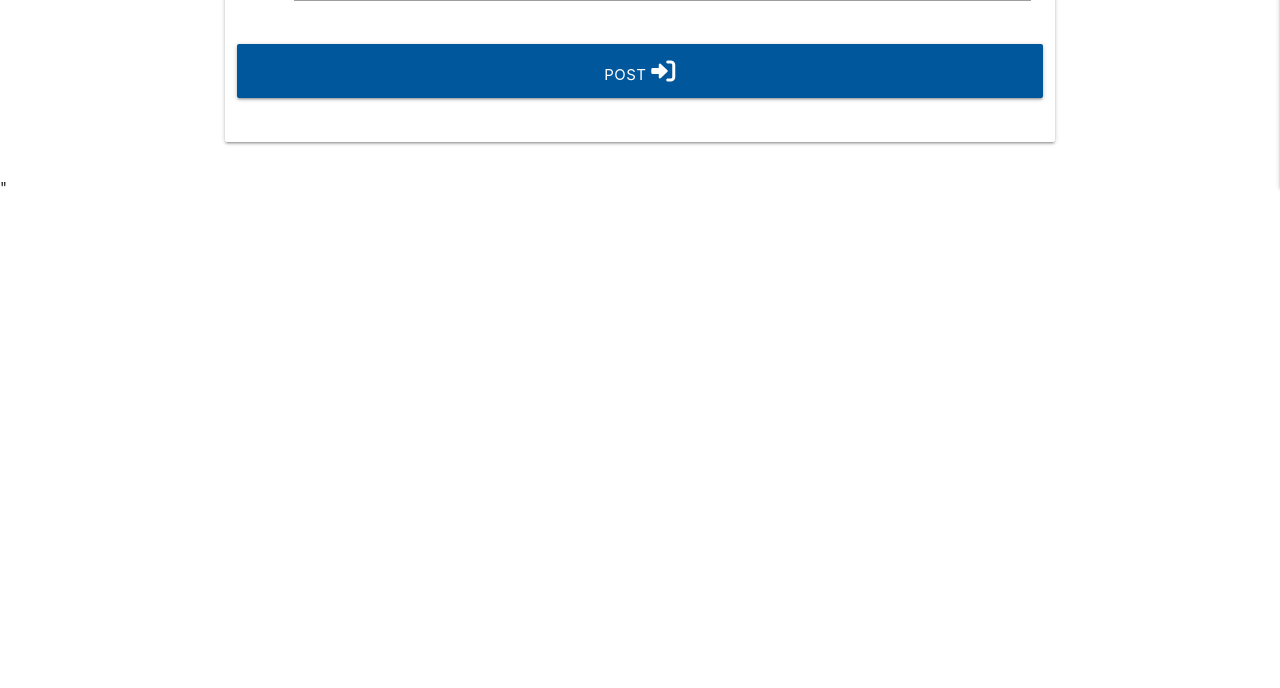
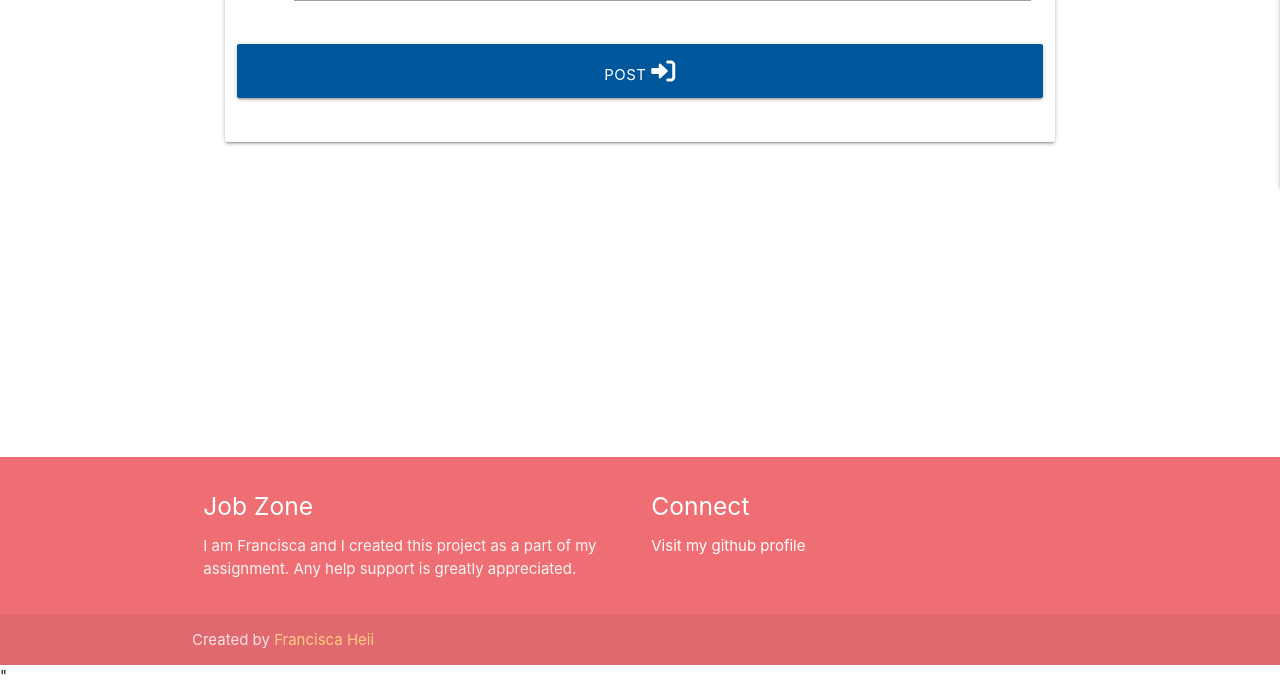
Before and after one commit to footcandles/python-gitpod-demo, a Flask app: page /postJob in a window 1280 px wide. Shown: the part 672-1360 px from the top of the page. Before the commit the page ends 862 px from the top, so only its background shows below. Run offline with Flask 2, Linux system fonts and the light colour scheme; some libraries are stand-ins or nearby versions.

Commit message:
added footer

```diff
--- a/app.py
+++ b/app.py
@@ -24,6 +24,9 @@
 def home():
     return render_template("home.html")
 
+@app.route("/employerHome")
+def employerHome():
+    return render_template("employer/home.html")
 
 @app.route("/register", methods=["GET", "POST"])
 def register():
--- a/static/style/style.css
+++ b/static/style/style.css
@@ -16,8 +16,7 @@
 }
 
 .menu-background {
-    rgb(9, 148, 218) !important;
-    background: linear-gradient(90deg, rgb(0, 116, 173) 0%, rgb(0, 64, 153) 100%);
+    background: linear-gradient(90deg, rgb(0, 116, 173) 0%, rgb(0, 64, 153) 100%)!important;
 }
 
 .btnPrimary {
--- a/templates/base.html
+++ b/templates/base.html
@@ -27,8 +27,8 @@
                         src="{{url_for('static', filename='images/logo1.PNG')}}" /></a>
                 <a href="#" data-target="mobile-demo" class="sidenav-trigger right"><i class="fas fa-bars"></i></a>
                 <ul class="right hide-on-med-and-down">
-                    <li><a href="{{ url_for('home')}}">Home</a></li>
                     {% if session.user and session.role == "employer" %}
+                    <li><a href="{{ url_for('employerHome')}}">Home</a></li>
                     <li><a href="{{ url_for('profile', username=session['user'])}}">Profile</a></li>
                     <li><a href="{{ url_for('postJob')}}">Post Jobs</a></li>
                     <li><a href="{{ url_for('jobs')}}">Manage Jobs</a></li>
@@ -39,6 +39,7 @@
                     <li><a href="{{ url_for('search', keywords = '0')}}">Search Jobs</a></li>
                     <li><a href="{{ url_for('logout')}}">Log Out</a></li>
                     {% else %}
+                    <li><a href="{{ url_for('home')}}">Home</a></li>
                     <li><a href="{{ url_for('login')}}">Log In</a></li>
                     <li><a href="{{ url_for('register')}}">Register</a></li>
                     {% endif %}
@@ -86,6 +87,39 @@
             {% endblock %}
         </main>
     </div>
+    <footer class="page-footer menu-background" style="margin-top: 300px;">
+        <div class="container">
+          <div class="row">
+            <div class="col l6 s12">
+              <h5 class="white-text">Job Zone</h5>
+              <p class="grey-text text-lighten-4">I am Francisca and I created this project as a part of my assignment. Any help support is greatly appreciated.</p>
+
+
+            </div>
+            <!-- <div class="col l3 s12">
+              <h5 class="white-text">Settings</h5>
+              <ul>
+                <li><a class="white-text" href="#!">Link 1</a></li>
+                <li><a class="white-text" href="#!">Link 2</a></li>
+                <li><a class="white-text" href="#!">Link 3</a></li>
+                <li><a class="white-text" href="#!">Link 4</a></li>
+              </ul>
+            </div> -->
+            <div class="col l3 s12">
+              <h5 class="white-text">Connect</h5>
+              <ul>
+                <li><a class="white-text" target="_blank" href="https://github.com/Francisca-Heii/">Visit my github profile</a></li>
+
+              </ul>
+            </div>
+          </div>
+        </div>
+        <div class="footer-copyright">
+          <div class="container">
+          Created by  <a class="orange-text text-lighten-3" target="_blank"  href="https://github.com/Francisca-Heii/">Francisca Heii</a>
+          </div>
+        </div>
+      </footer>
     <script src="https://code.jquery.com/jquery-3.6.0.min.js"
         integrity="sha256-/xUj+3OJU5yExlq6GSYGSHk7tPXikynS7ogEvDej/m4=" crossorigin="anonymous"></script>
     <script src="https://cdnjs.cloudflare.com/ajax/libs/materialize/1.0.0/js/materialize.min.js"></script>
```
Also changed, not shown: templates/employer/home.html (added, +56 -0 lines).
